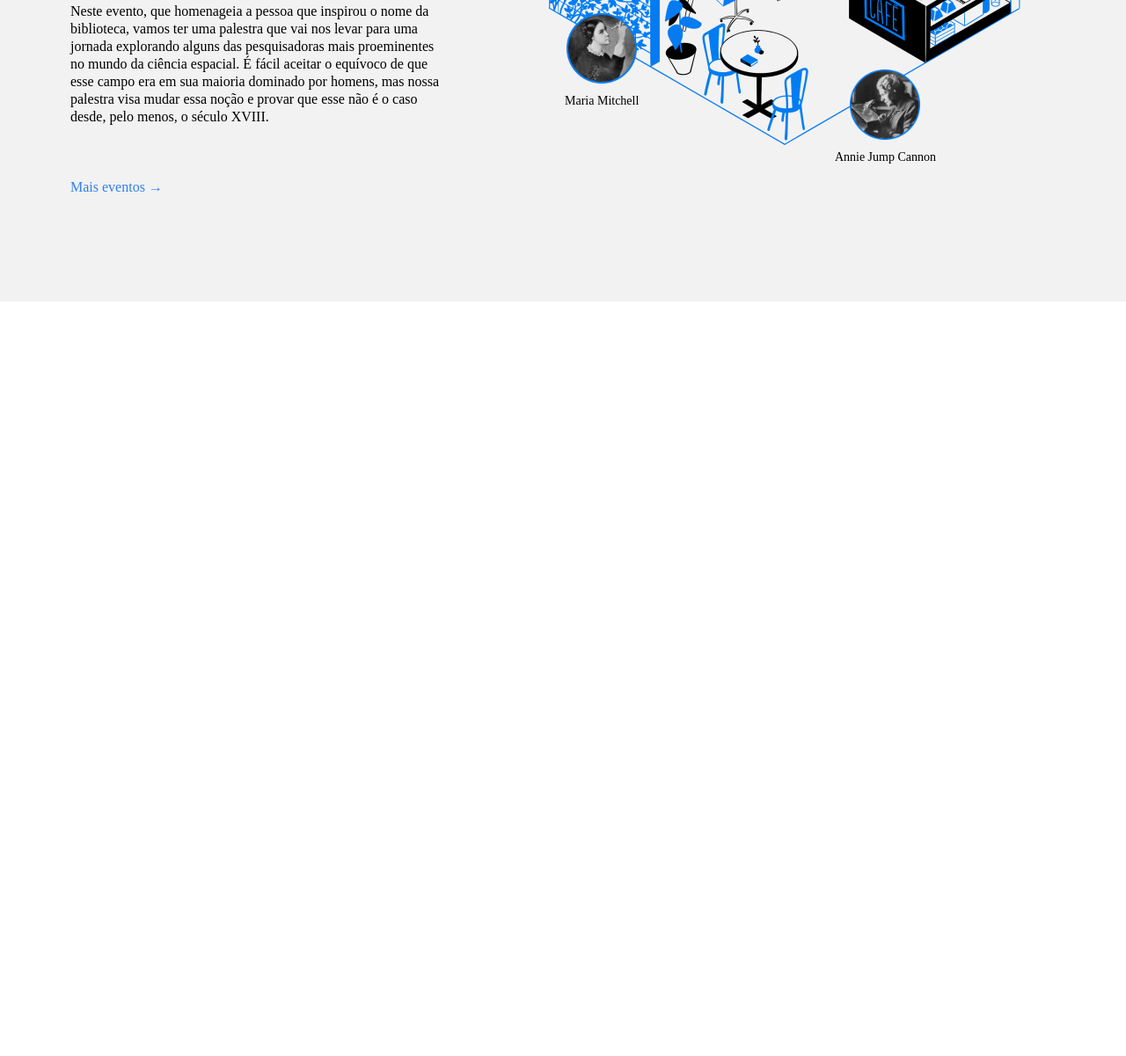
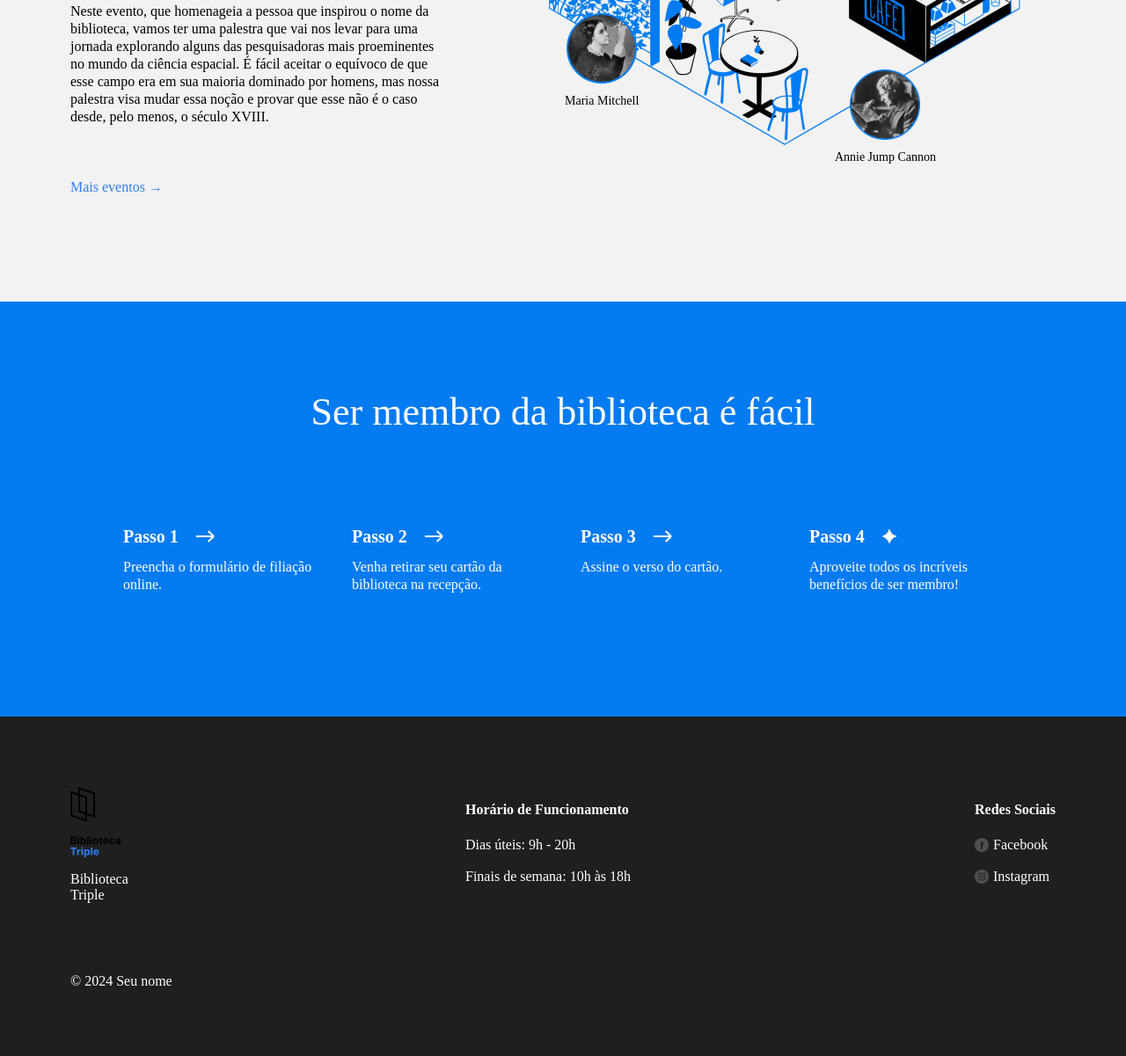
Before and after one commit to vnidsfr/web_project_library_pt, a plain HTML site: page index.html in a window 1280 px wide. Shown: the part 2575-3776 px from the top of the page at 88% size. Before the commit the page ends 2918 px from the top, so only its background shows below. Drawn offline with Linux system fonts and the light colour scheme.

Commit message:
update 5 project

```diff
--- a/index.html
+++ b/index.html
@@ -27,10 +27,10 @@
               <a class="nav__link" href="#events">Eventos</a>
             </li>
             <li>
-              <a class="nav__link">Seja um membro</a>
+              <a class="nav__link" href="#membro">Seja um membro</a>
             </li>
             <li>
-              <a class="nav__link">Contatos</a>
+              <a class="nav__link" href="#contatos">Contatos</a>
             </li>
           </ul>
         </nav>
@@ -223,7 +223,113 @@
             </div>
           </div>
         </section>
+        <section class="membership" id="membro">
+          <h2 class="membership__title">Ser membro da biblioteca é fácil</h2>
+          <ul class="membership__steps">
+            <li class="step">
+              <h3 class="step__title">
+                Passo 1
+                <img
+                  src="./images/icon_step_forward.svg"
+                  alt="icon forward"
+                  class="step__icon"
+                />
+              </h3>
+              <p class="step__description">
+                Preencha o formulário de filiação online.
+              </p>
+            </li>
+            <li class="step">
+              <h3 class="step__title">
+                Passo 2
+                <img
+                  src="./images/icon_step_forward.svg"
+                  alt="icon forward"
+                  class="step__icon"
+                />
+              </h3>
+              <p class="step__description">
+                Venha retirar seu cartão da biblioteca na recepção.
+              </p>
+            </li>
+            <li class="step">
+              <h3 class="step__title">
+                Passo 3
+                <img
+                  src="./images/icon_step_forward.svg"
+                  alt="icon forward"
+                  class="step__icon"
+                />
+              </h3>
+              <p class="step__description">Assine o verso do cartão.</p>
+            </li>
+            <li class="step">
+              <h3 class="step__title">
+                Passo 4
+                <img
+                  src="./images/icon_step_finish.svg"
+                  alt="icon finish"
+                  class="step__icon"
+                />
+              </h3>
+              <p class="step__description">
+                Aproveite todos os incríveis benefícios de ser membro!
+              </p>
+            </li>
+          </ul>
+        </section>
       </main>
     </div>
+    <footer class="footer" id="contatos">
+      <div class="footer__columns">
+        <div class="footer__column footer__logo">
+          <div class="logo-content">
+            <img
+              class="footer__logo"
+              src="./images/logo.svg"
+              alt="Logo Biblioteca Triple"
+            />
+            <p>Biblioteca <span>Triple</span></p>
+          </div>
+        </div>
+
+        <div class="footer__column footer__column_content_hours">
+          <h3 class="footer__column-heading">Horário de Funcionamento</h3>
+          <ul class="footer__list">
+            <li class="footer__list-item">Dias úteis: 9h - 20h</li>
+            <li class="footer__list-item">Finais de semana: 10h às 18h</li>
+          </ul>
+        </div>
+
+        <div class="footer__column footer__column_content_social">
+          <h3 class="footer__column-heading">Redes Sociais</h3>
+          <ul class="footer__list">
+            <li class="footer__list-item">
+              <a href="#" class="footer__column-link">
+                <img
+                  src="./images/facebook_white.svg"
+                  alt="Facebook logo"
+                  class="footer__social-icon"
+                />
+                Facebook
+              </a>
+            </li>
+            <li class="footer__list-item">
+              <a href="#" class="footer__column-link">
+                <img
+                  src="./images/instagram_white.svg"
+                  alt="Instagram logo"
+                  class="footer__social-icon"
+                />
+                Instagram
+              </a>
+            </li>
+          </ul>
+        </div>
+      </div>
+      <div class="footer__copyright">
+        <p>© 2024 Seu nome</p>
+      </div>
+    </footer>
   </body>
 </html>
--- a/styles/style.css
+++ b/styles/style.css
@@ -301,3 +301,114 @@
   font-size: 14px;
   margin: 0;
 }
+.membership {
+  padding: 100px 0 140px;
+  background-color: #057bf2;
+  color: #ffffff;
+}
+
+.membership__title {
+  max-width: 574px;
+  margin: 0 auto;
+  text-align: center;
+  font-size: 44px;
+  font-weight: 500;
+  line-height: 52px;
+}
+
+.membership__steps {
+  list-style-type: none;
+  padding: 0;
+  margin: 100px 0 0;
+  display: flex;
+  justify-content: center;
+
+  gap: 40px;
+}
+
+.step {
+  flex-basis: 220px;
+}
+
+.step__title {
+  margin: 0;
+  font-size: 20px;
+  line-height: 30px;
+  font-weight: 700;
+  display: flex;
+  align-items: center;
+}
+
+.step__icon {
+  margin-left: 20px;
+}
+
+.step__description {
+  margin: 10px 0 0;
+}
+
+.footer {
+  box-sizing: border-box;
+  background-color: #1f1f1f;
+  padding: 80px 80px 60px;
+}
+
+.footer__columns {
+  color: white;
+  display: flex;
+  justify-content: space-between;
+  align-items: flex-start;
+}
+
+.footer__column_content_hours {
+  line-height: 20px;
+  font-size: 16px;
+}
+
+.footer__column_content_social {
+  line-height: 20px;
+  font-size: 16px;
+}
+
+.footer__logo {
+  width: 58px;
+  height: 80px;
+  display: block;
+}
+
+.footer__column-heading {
+  font-size: 16px;
+  font-weight: bold;
+}
+
+.footer__list {
+  /* O código abaixo remove os estilos do navegador padrão para listas */
+  list-style-type: none;
+  padding: 0;
+  margin: 0;
+  margin-top: 20px;
+}
+
+.footer__list-item {
+  margin-top: 16px;
+}
+
+.footer__column-link {
+  color: white;
+  text-decoration: none;
+  display: flex;
+  align-items: center;
+}
+
+.footer__social-icon {
+  width: 16px;
+  height: 16px;
+  display: inline-block;
+  vertical-align: middle;
+  margin-right: 5px;
+}
+
+.footer__copyright {
+  margin-top: 100px;
+  color: white;
+}
```
